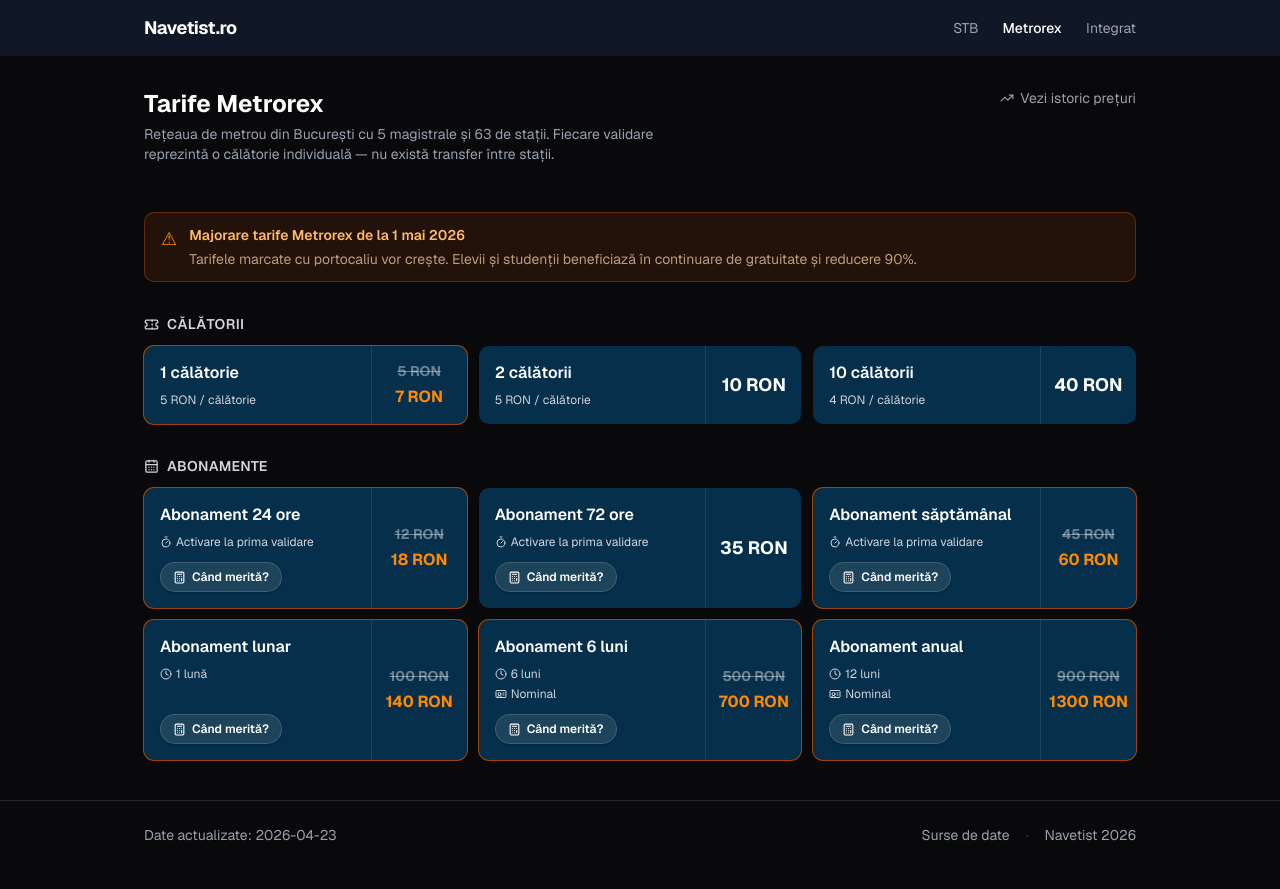
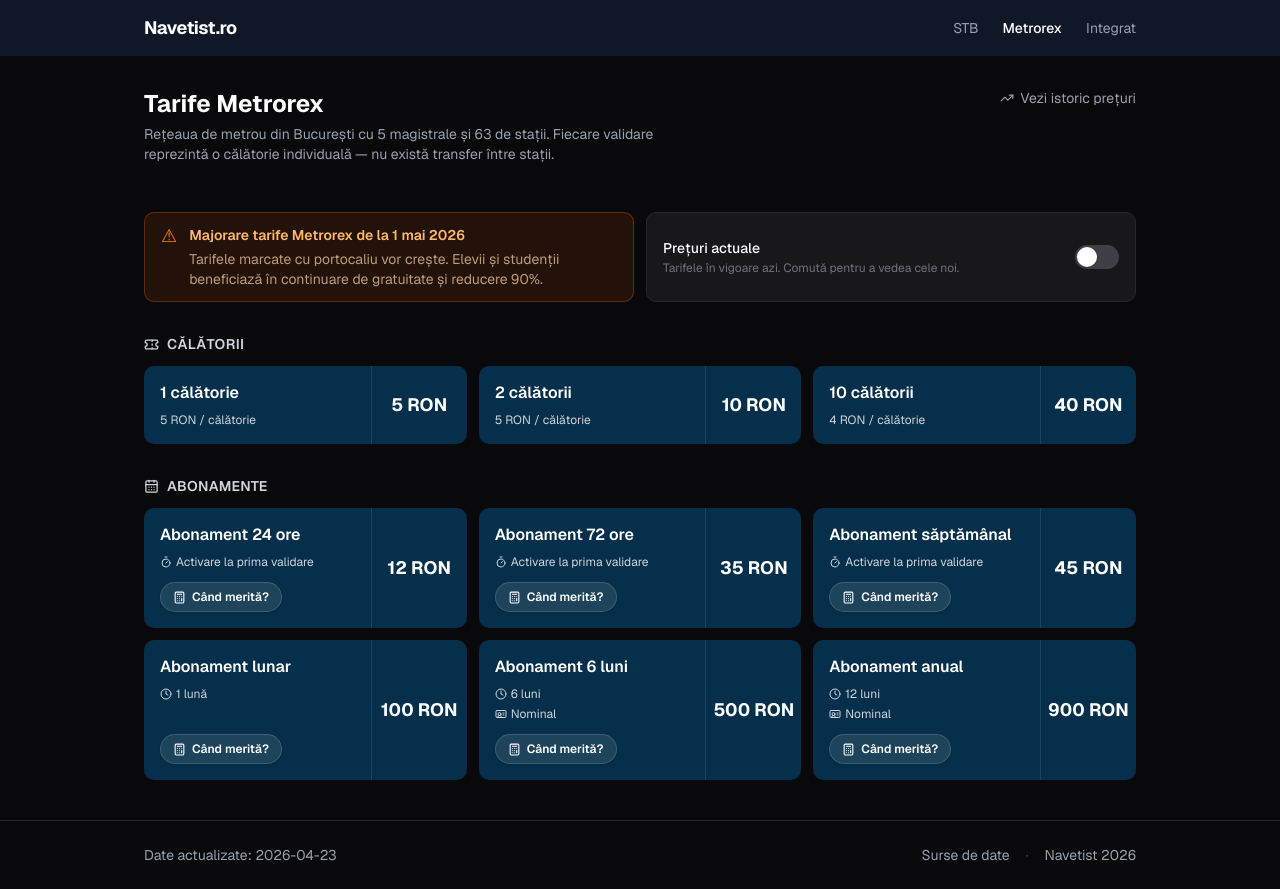
Before and after one commit to silviuio/navetist, a Next.js app: page /metrorex in a window 1280 px wide. Built offline with nearby package versions, Linux system fonts and the light colour scheme.

Commit message:
feat: add MetrorexFareList component for displaying fare changes

```diff
--- /dev/null
+++ b/app/metrorex/_components/MetrorexFareList.tsx
@@ -0,0 +1,86 @@
+"use client";
+
+import { useState } from "react";
+import FareGroup from "../../components/FareGroup";
+import type { Fare } from "../../types/fares";
+
+type PendingChange = { newPrice: number };
+
+type Props = {
+  trips: Fare[];
+  subscriptions: Fare[];
+  pendingChanges: Record<string, PendingChange>;
+};
+
+export default function MetrorexFareList({
+  trips,
+  subscriptions,
+  pendingChanges,
+}: Props) {
+  const [useFuturePrices, setUseFuturePrices] = useState(false);
+
+  // OFF: prețurile curente, curat. ON: dual-display (taiat + portocaliu) pe cele care cresc.
+  const effectivePendingChanges = useFuturePrices ? pendingChanges : {};
+
+  return (
+    <>
+      <div className="grid grid-cols-1 md:grid-cols-2 gap-3 mb-8">
+        <div className="bg-orange-500/10 border border-orange-500/30 rounded-lg px-4 py-3 flex items-start gap-3">
+          <span className="text-orange-400 text-lg leading-none mt-0.5">⚠</span>
+          <div className="text-sm">
+            <p className="font-semibold text-orange-300 mb-1">
+              Majorare tarife Metrorex de la 1 mai 2026
+            </p>
+            <p className="text-orange-200/70">
+              Tarifele marcate cu portocaliu vor crește. Elevii și studenții
+              beneficiază în continuare de gratuitate și reducere 90%.
+            </p>
+          </div>
+        </div>
+
+        <div className="flex items-center justify-between bg-zinc-900 border border-zinc-800 rounded-lg px-4 py-3">
+          <div className="text-sm">
+            <p className="font-medium text-white">
+              {useFuturePrices
+                ? "Prețuri de la 1 mai 2026"
+                : "Prețuri actuale"}
+            </p>
+            <p className="text-xs text-zinc-500 mt-0.5">
+              {useFuturePrices
+                ? "Vezi cum vor arăta tarifele după majorare."
+                : "Tarifele în vigoare azi. Comută pentru a vedea cele noi."}
+            </p>
+          </div>
+          <button
+            onClick={() => setUseFuturePrices(!useFuturePrices)}
+            role="switch"
+            aria-checked={useFuturePrices}
+            aria-label="Comută între prețuri actuale și cele de la 1 mai 2026"
+            className={`relative inline-flex h-6 w-11 shrink-0 rounded-full transition-colors ${
+              useFuturePrices ? "bg-orange-500" : "bg-zinc-700"
+            }`}
+          >
+            <span
+              className={`inline-block h-5 w-5 rounded-full bg-white shadow transition-transform ${
+                useFuturePrices ? "translate-x-5" : "translate-x-0.5"
+              } self-center`}
+            />
+          </button>
+        </div>
+      </div>
+
+      <div className="space-y-8">
+        <FareGroup
+          title="Călătorii"
+          fares={trips}
+          pendingChanges={effectivePendingChanges}
+        />
+        <FareGroup
+          title="Abonamente"
+          fares={subscriptions}
+          pendingChanges={effectivePendingChanges}
+        />
+      </div>
+    </>
+  );
+}
--- a/app/metrorex/page.tsx
+++ b/app/metrorex/page.tsx
@@ -1,9 +1,9 @@
 import type { Metadata } from "next";
 import Link from "next/link";
 import { TrendingUp } from "lucide-react";
-import FareGroup from "../components/FareGroup";
 import { getFaresByOperator } from "../lib/fares";
 import upcomingChanges from "../data/upcoming-changes.json";
+import MetrorexFareList from "./_components/MetrorexFareList";
 
 export const metadata: Metadata = {
   title:
@@ -45,31 +45,11 @@
         </p>
       </div>
 
-      <div className="bg-orange-500/10 border border-orange-500/30 rounded-lg px-4 py-3 mb-8 flex items-start gap-3">
-        <span className="text-orange-400 text-lg">⚠</span>
-        <div className="text-sm">
-          <p className="font-semibold text-orange-300 mb-1">
-            Majorare tarife Metrorex de la 1 mai 2026
-          </p>
-          <p className="text-orange-200/70">
-            Tarifele marcate cu portocaliu vor crește. Elevii și studenții
-            beneficiază în continuare de gratuitate și reducere 90%.
-          </p>
-        </div>
-      </div>
-
-      <div className="space-y-8">
-        <FareGroup
-          title="Călătorii"
-          fares={trips}
-          pendingChanges={pendingChanges}
-        />
-        <FareGroup
-          title="Abonamente"
-          fares={subscriptions}
-          pendingChanges={pendingChanges}
-        />
-      </div>
+      <MetrorexFareList
+        trips={trips}
+        subscriptions={subscriptions}
+        pendingChanges={pendingChanges}
+      />
     </div>
   );
 }
```
